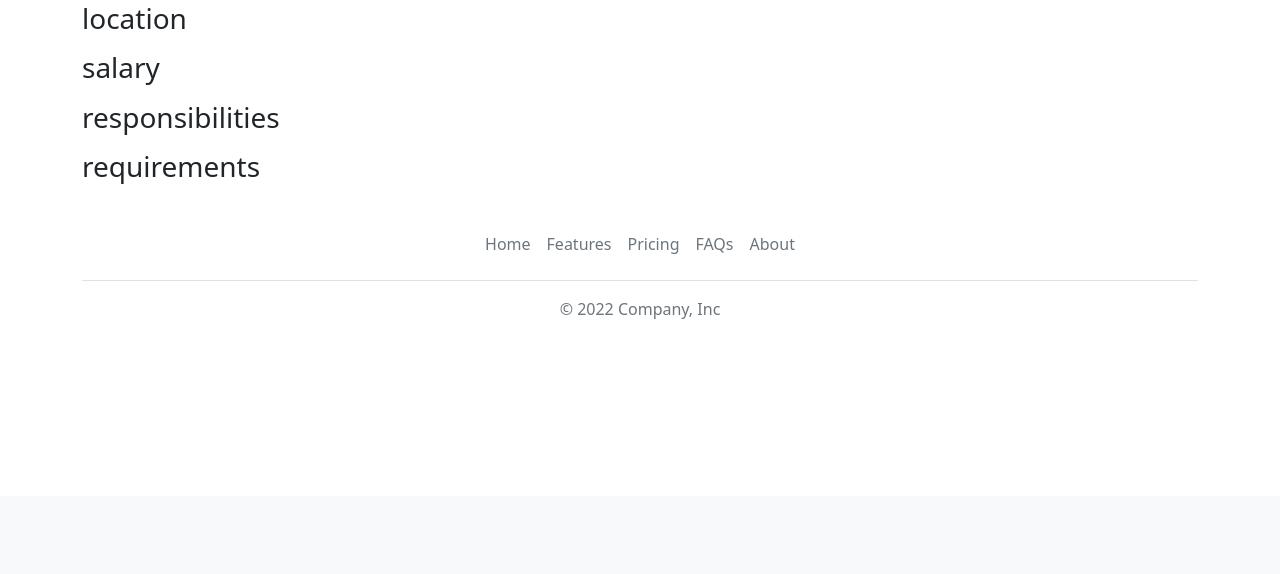
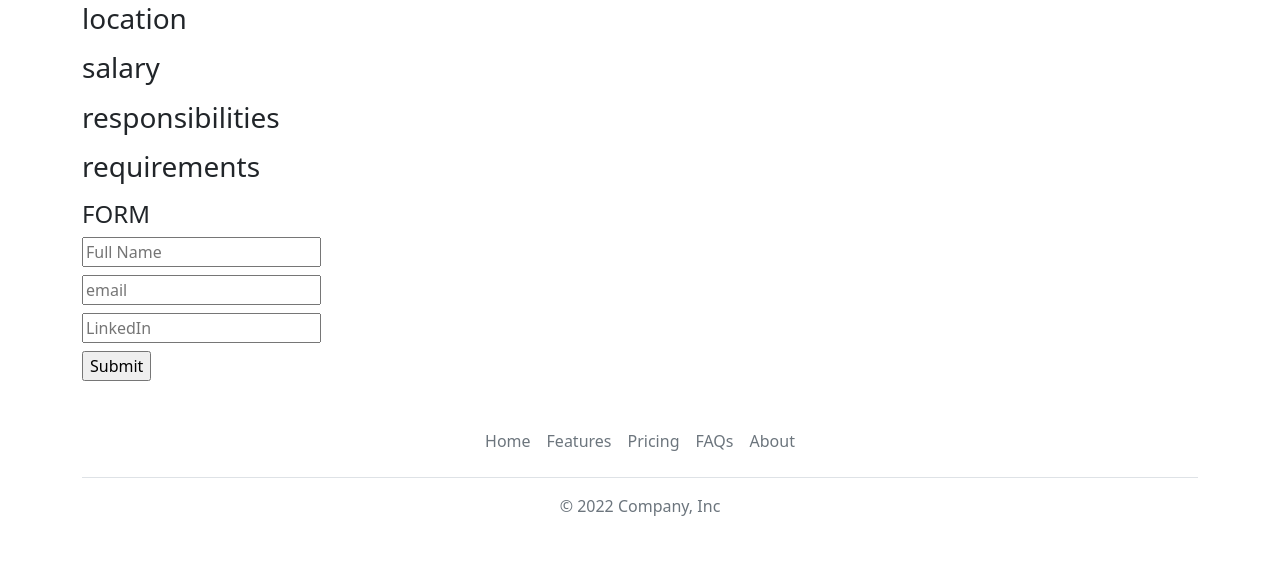
Before and after one commit to Aberlink/careers, a Flask app: template templates/jobpage.html in a window 1280 px wide. Shown: the part 304-878 px from the top of the page. Before the commit the page ends 623 px from the top, so only its background shows below. Run offline with Flask 2, Linux system fonts and the light colour scheme; the template is opened without the code that fills it, so the values that code supplies are empty; some libraries are stand-ins or nearby versions.

Commit message:
save aplications to db

```diff
--- a/app.py
+++ b/app.py
@@ -1,7 +1,7 @@
 from job import Job
-from flask import Flask, render_template, jsonify
+from flask import Flask, render_template, jsonify, request
 
-from db import get_jobs_from_db, get_job_from_db
+from db import get_jobs_from_db, get_job_from_db, save_aplication_to_db
 
 app = Flask(__name__)
 adress = "127.0.0.1"
@@ -36,5 +36,14 @@ def show_job(job_id):
         return "Not Found", 404
     return render_template("jobpage.html", job=job)
 
+@app.route("/job/<int:job_id>/apply", methods=['post'])
+def apply_to_job(job_id):
+    data = request.form
+    job = get_job_from_db(job_id)
+    save_aplication_to_db(job, data)
+
+    return render_template("aplication_submited.html", aplication=data, job=job)
+
+
 if __name__ == "__main__":
     app.run(host=adress, port=port, debug=True)
--- a/db.py
+++ b/db.py
@@ -36,3 +36,13 @@ def get_resp_from_db(job_id):
         rows = result.all()
         tasks = [row[0] for row in rows]
         return tasks
+
+def save_aplication_to_db(job, aplication):
+    query = "INSERT INTO aplications (fk_jobs_job_id, name, email, linkedIn) VALUES (:job_id, :name, :email, :ln)"
+    with engine.connect() as conn:
+        conn.execute(text(query),
+                          job_id=job.id,
+                          name = aplication["full_name"],
+                          email = aplication["email"],
+                          ln = aplication["LinkedIn"]
+                          )
--- /dev/null
+++ b/templates/aplication_form.html
@@ -0,0 +1,9 @@
+<div>
+    <h4>FORM</h4>
+    <form action="/job/{{job.id}}/apply" method="post">
+        <div class="mb-2"><input type="text", name="full_name", placeholder="Full Name"><br></div>
+        <div class="mb-2"><input type="text", name="email", placeholder="email"><br></div>
+        <div class="mb-2"><input type="text", name="LinkedIn", placeholder="LinkedIn"></div>
+        <div class="mb-2"><input type="submit"></div>
+    </form>
+</div>
--- a/templates/jobpage.html
+++ b/templates/jobpage.html
@@ -30,6 +30,7 @@
 
         <h3>requirements</h3>
         <p>{{job.requirements}}</p>
+        {%include 'aplication_form.html'%}
     </div>
 
     {%include 'footer.html'%}
```
Also changed, not shown: templates/aplication_submited.html (added, +21 -0 lines).
